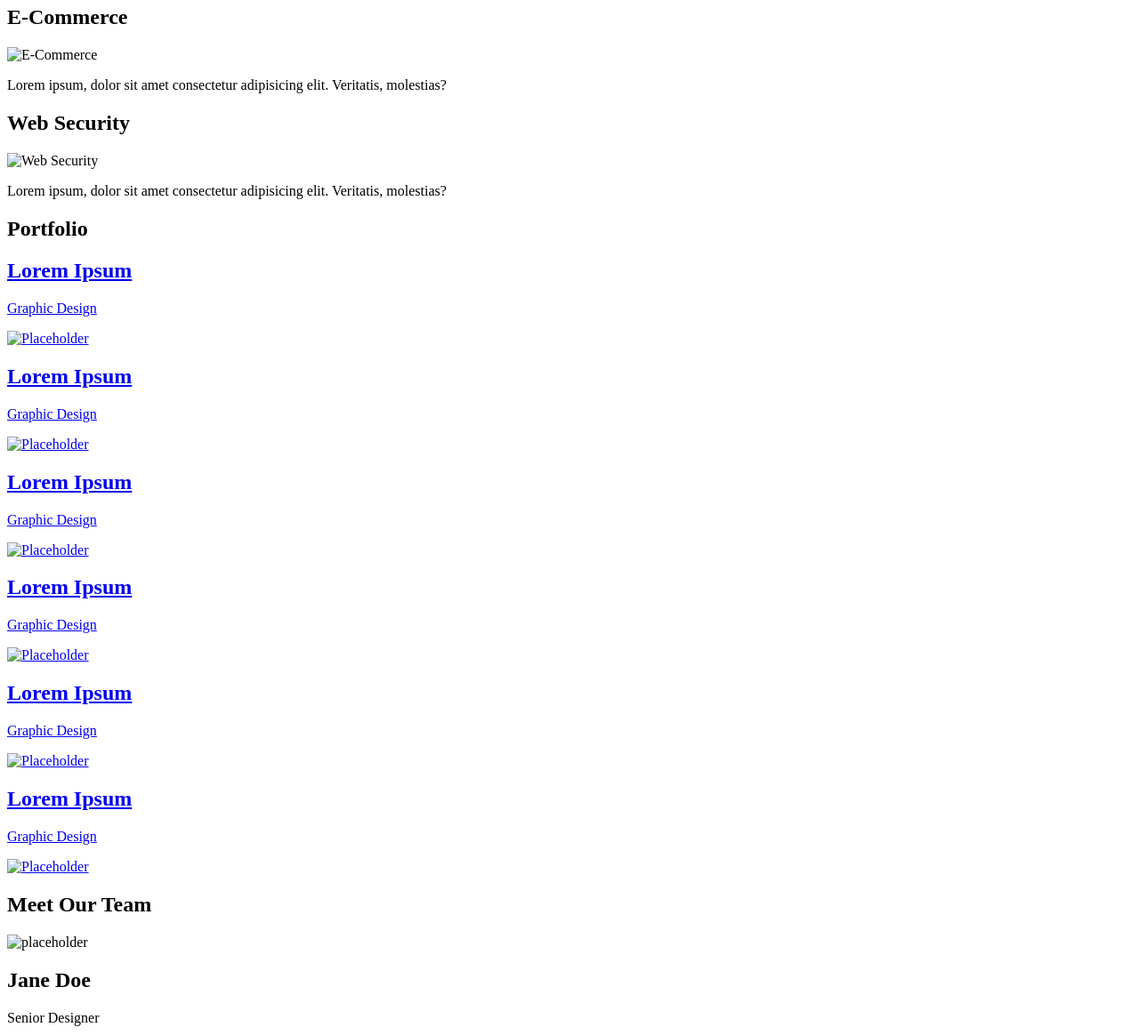
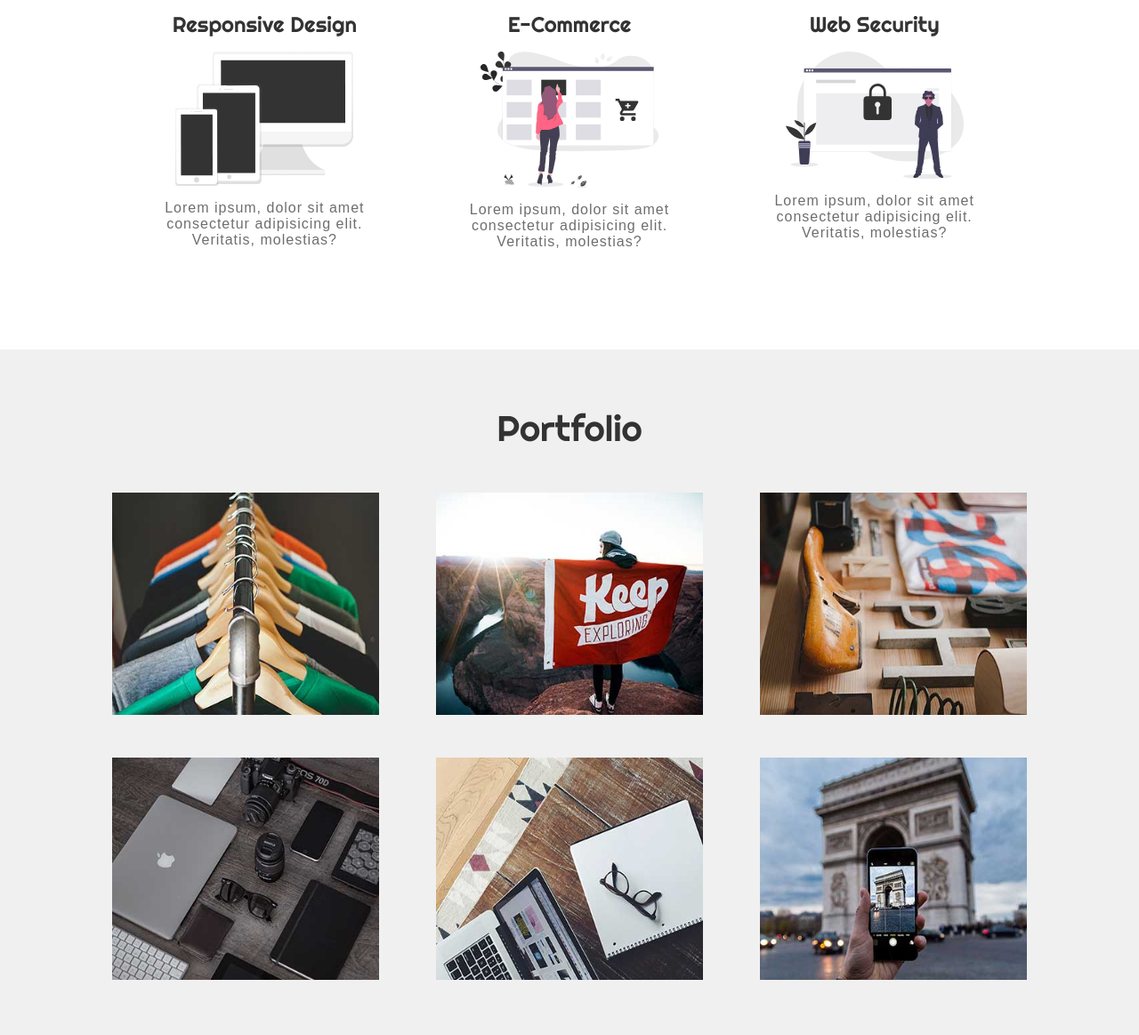
Before and after one commit to coadyduffney/acme-web-design, a plain HTML site: page index.html in a window 1280 px wide. Shown: the part 510-1674 px from the top of the page at 89% size. Drawn offline with nearby package versions, Linux system fonts and the light colour scheme; some packages are replaced by stand-ins of ours; the site is published under a folder, as on GitHub Pages, so addresses that start at the root find nothing; a script that the page names is missing.

Commit message:
changed path for assets, css and js links

```diff
--- a/index.html
+++ b/index.html
@@ -7,11 +7,11 @@
     <!-- Favicon -->
     <link
       rel="shortcut icon"
-      href="/assets/icon/favicon.ico"
+      href="assets/icon/favicon.ico"
       type="image/x-icon"
     />
     <!-- Custom CSS -->
-    <link rel="stylesheet" href="/css/styles.css" />
+    <link rel="stylesheet" href="css/styles.css" />
     <!-- Custom Font  -->
     <link
       href="https://fonts.googleapis.com/css?family=Righteous"
@@ -63,7 +63,7 @@
         <div class="services-row">
           <div class="services-item">
             <h2>Responsive Design</h2>
-            <img src="/assets/imgs/devices.svg" alt="Responsive Design" />
+            <img src="assets/imgs/devices.svg" alt="Responsive Design" />
             <p class="lead">
               Lorem ipsum, dolor sit amet consectetur adipisicing elit.
               Veritatis, molestias?
@@ -71,7 +71,7 @@
           </div>
           <div class="services-item">
             <h2>E-Commerce</h2>
-            <img src="/assets/imgs/e-commerce.svg" alt="E-Commerce" />
+            <img src="assets/imgs/e-commerce.svg" alt="E-Commerce" />
             <p class="lead">
               Lorem ipsum, dolor sit amet consectetur adipisicing elit.
               Veritatis, molestias?
@@ -79,7 +79,7 @@
           </div>
           <div class="services-item">
             <h2>Web Security</h2>
-            <img src="/assets/imgs/security.svg" alt="Web Security" />
+            <img src="assets/imgs/security.svg" alt="Web Security" />
             <p class="lead">
               Lorem ipsum, dolor sit amet consectetur adipisicing elit.
               Veritatis, molestias?
@@ -99,7 +99,7 @@
                 <h1>Lorem Ipsum</h1>
                 <p>Graphic Design</p>
               </div>
-              <img src="/assets/imgs/01-thumbnail.jpg" alt="Placeholder" />
+              <img src="assets/imgs/01-thumbnail.jpg" alt="Placeholder" />
             </a>
           </div>
           <div class="portfolio-item">
@@ -108,7 +108,7 @@
                 <h1>Lorem Ipsum</h1>
                 <p>Graphic Design</p>
               </div>
-              <img src="/assets/imgs/02-thumbnail.jpg" alt="Placeholder" />
+              <img src="assets/imgs/02-thumbnail.jpg" alt="Placeholder" />
             </a>
           </div>
           <div class="portfolio-item">
@@ -117,7 +117,7 @@
                 <h1>Lorem Ipsum</h1>
                 <p>Graphic Design</p>
               </div>
-              <img src="/assets/imgs/03-thumbnail.jpg" alt="Placeholder" />
+              <img src="assets/imgs/03-thumbnail.jpg" alt="Placeholder" />
             </a>
           </div>
           <div class="portfolio-item">
@@ -126,7 +126,7 @@
                 <h1>Lorem Ipsum</h1>
                 <p>Graphic Design</p>
               </div>
-              <img src="/assets/imgs/04-thumbnail.jpg" alt="Placeholder" />
+              <img src="assets/imgs/04-thumbnail.jpg" alt="Placeholder" />
             </a>
           </div>
           <div class="portfolio-item">
@@ -135,7 +135,7 @@
                 <h1>Lorem Ipsum</h1>
                 <p>Graphic Design</p>
               </div>
-              <img src="/assets/imgs/05-thumbnail.jpg" alt="Placeholder" />
+              <img src="assets/imgs/05-thumbnail.jpg" alt="Placeholder" />
             </a>
           </div>
           <div class="portfolio-item">
@@ -144,7 +144,7 @@
                 <h1>Lorem Ipsum</h1>
                 <p>Graphic Design</p>
               </div>
-              <img src="/assets/imgs/06-thumbnail.jpg" alt="Placeholder" />
+              <img src="assets/imgs/06-thumbnail.jpg" alt="Placeholder" />
             </a>
           </div>
         </div>
@@ -156,7 +156,7 @@
         <h1>Meet Our Team</h1>
         <div class="team-row">
           <div class="team-item">
-            <img src="/assets/imgs/76.jpg" alt="placeholder" />
+            <img src="assets/imgs/76.jpg" alt="placeholder" />
 
             <div class="inner-content">
               <h2>Jane Doe</h2>
@@ -180,7 +180,7 @@
 
           <div class="team-item">
             <!-- img -->
-            <img src="/assets/imgs/41.jpg" alt="placeholder" />
+            <img src="assets/imgs/41.jpg" alt="placeholder" />
             <div class="inner-content">
               <!-- name + title -->
               <h2>John Doe</h2>
@@ -204,7 +204,7 @@
 
           <div class="team-item">
             <!-- img -->
-            <img src="/assets/imgs/32.jpg" alt="placeholder" />
+            <img src="assets/imgs/32.jpg" alt="placeholder" />
             <div class="inner-content">
               <!-- name + title -->
               <h2>John Doe</h2>
@@ -282,5 +282,5 @@
   <!-- jQuery -->
   <script src="http://code.jquery.com/jquery-3.3.1.min.js"></script>
   <!-- Custom JS -->
-  <script src="/js/main.js"></script>
+  <script src="js/main.js"></script>
 </html>
```
